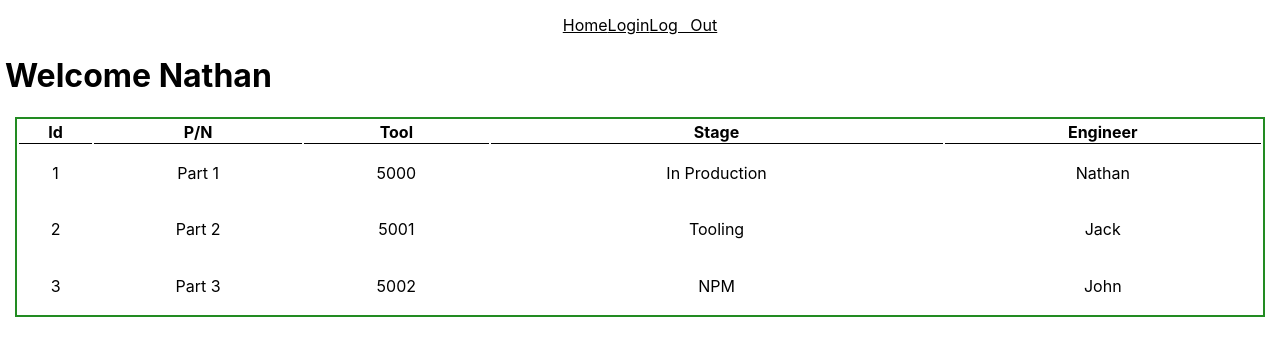
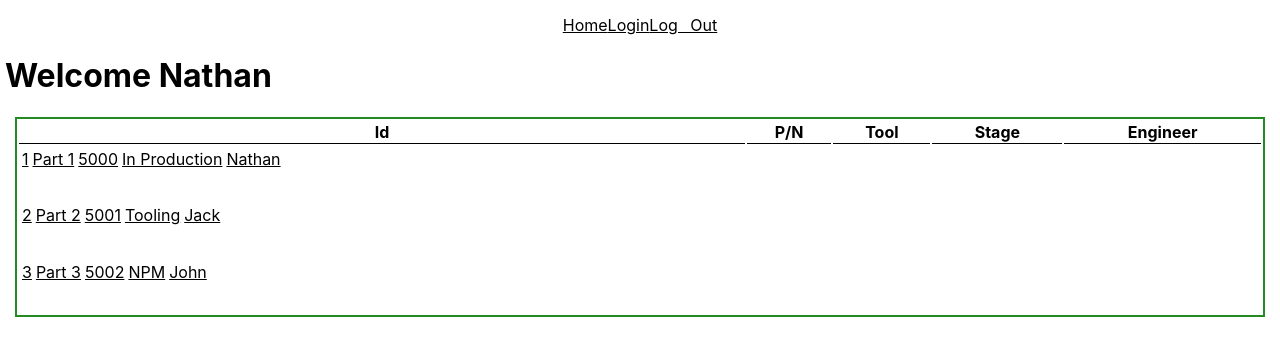
Before and after one commit to Wxmnath/engineering-samples-tracker, a React (Create React App) app: page / in a window 1280 px wide. Shown: the top 356 px of the page. Built offline with nearby package versions, Linux system fonts and the light colour scheme.

Commit message:
useparam added to link different projects

```diff
--- a/src/Components/App.js
+++ b/src/Components/App.js
@@ -3,6 +3,7 @@ import { BrowserRouter as Router, Link, Routes, Route } from "react-router-dom";
 import ProjectList from "./ProjectList";
 import Login from "./Login";
 import LogOut from "./LogOut";
+import ProductCard from "./ProductCard";
 import "../Styles/App.css";
 
 function App() {
@@ -23,7 +24,7 @@ function App() {
         <Route path="/" element={<ProjectList />} />
         <Route path="login" element={<Login />} />
         <Route path="log_out" element={<LogOut />} />
-        {/* <Route path=":id" element={<ProjectDisplay />} /> */}
+        <Route path="/productcard/:id" element={<ProductCard />} />
       </Routes>
     </Router>
   );
--- /dev/null
+++ b/src/Components/ProductCard.js
@@ -0,0 +1,9 @@
+import React from "react";
+import { useParams } from "react-router-dom";
+
+function ProductCard() {
+  const { id } = useParams();
+
+  return <h1> Product Card - {id}</h1>;
+}
+export default ProductCard;
--- a/src/Components/ProjectList.js
+++ b/src/Components/ProjectList.js
@@ -1,5 +1,6 @@
 /* eslint-disable react/no-array-index-key */
 import React from "react";
+import { Link } from "react-router-dom";
 import ProjectsData from "../Data/ProjectsData";
 import "../Styles/ProjectList.css";
 import "../Styles/NameTitle.css";
@@ -25,11 +26,13 @@ function ProjectList() {
             return (
               <tbody>
                 <tr>
-                  <td> {project.id}</td>
-                  <td>{project.Part} </td>
-                  <td>{project.Tool}</td>
-                  <td>{project.Stage}</td>
-                  <td>{project.Engineer}</td>
+                  <Link to={`/productcard/${project.id}`}>
+                    <td> {project.id}</td>
+                    <td> {project.Part} </td>
+                    <td>{project.Tool}</td>
+                    <td>{project.Stage}</td>
+                    <td>{project.Engineer}</td>
+                  </Link>
                 </tr>
               </tbody>
             );
```
